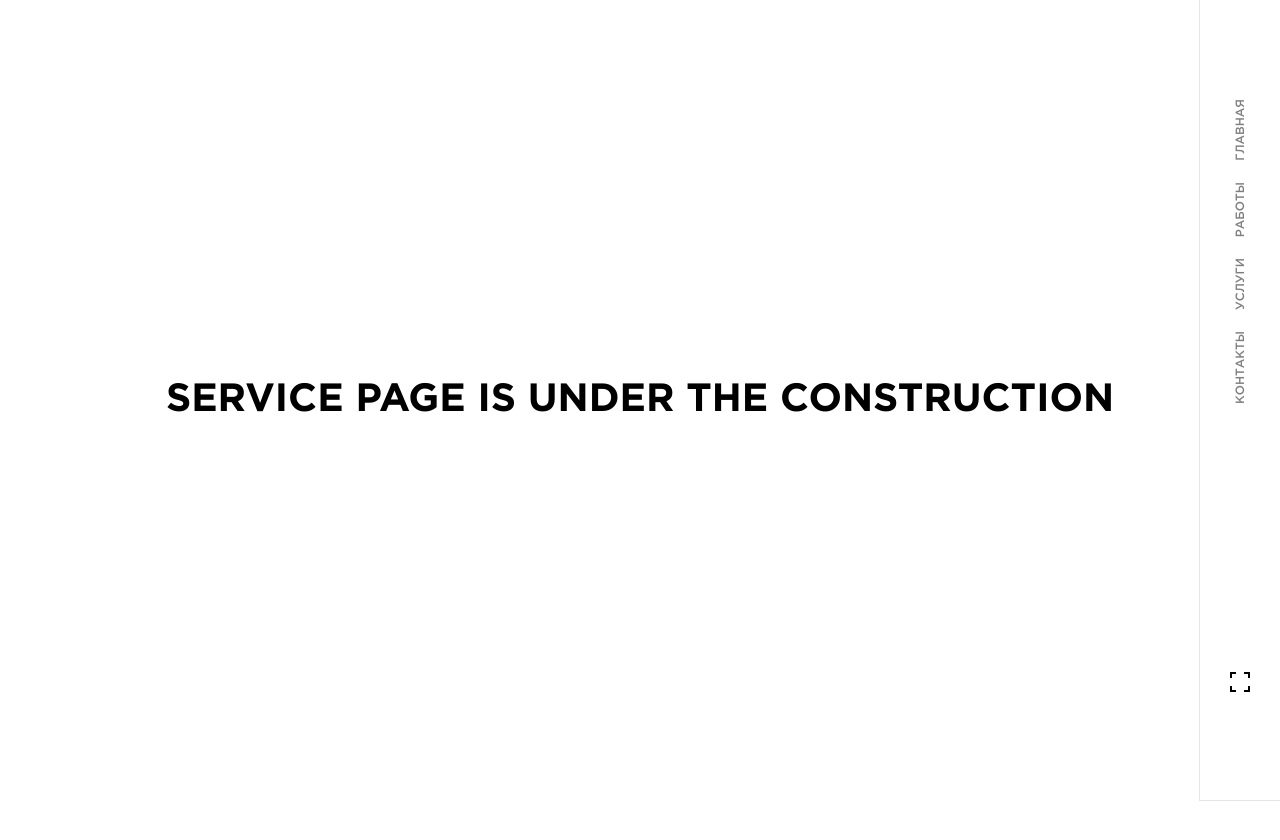
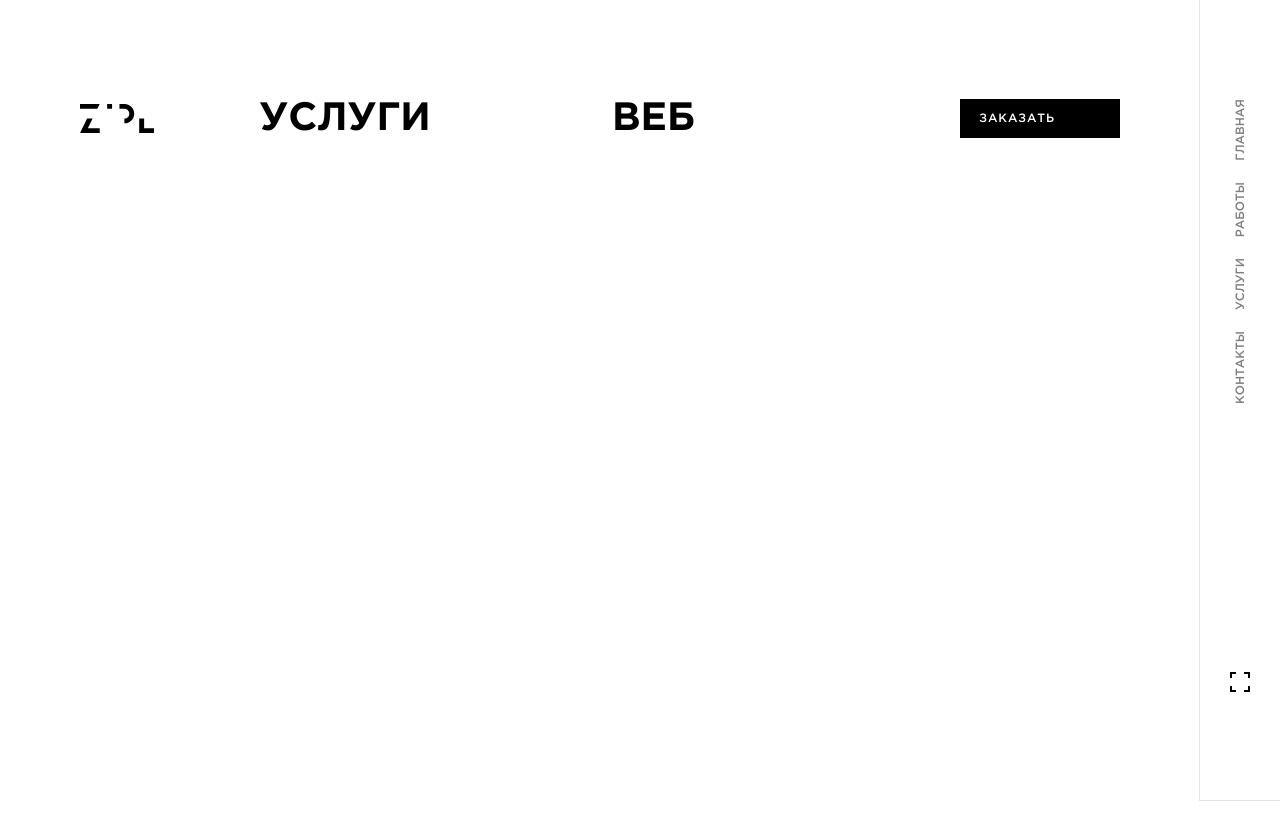
Before and after one commit to AnatolyKostarev/kojo, a React (Create React App) app: page /services in a window 1280 px wide. Shown: the top 840 px of the page. Before the commit the page ends 800 px from the top, so only its background shows below. Built offline with nearby package versions, Linux system fonts and the light colour scheme.

Commit message:
Add Headerservice into Service

```diff
--- a/src/components/services_/Services.jsx
+++ b/src/components/services_/Services.jsx
@@ -1,4 +1,5 @@
 import React from "react";
+import Headerservice from "../../layouts/header/services_/Headerservice";
 import Navigation from "../navigation/Navigation";
 import styles from "./Services.module.css";
 
@@ -11,14 +12,11 @@ export default function Services() {
 
   return (
     <>
+      {hide && <Headerservice title="Услуги" />}
       {hide && (
         <main>
           <section className={styles.service}>
-            <div className={styles.container}>
-              <h1 className={styles.title}>
-                service page is under the construction
-              </h1>
-            </div>
+            <div className={styles.container}></div>
           </section>
         </main>
       )}
```
